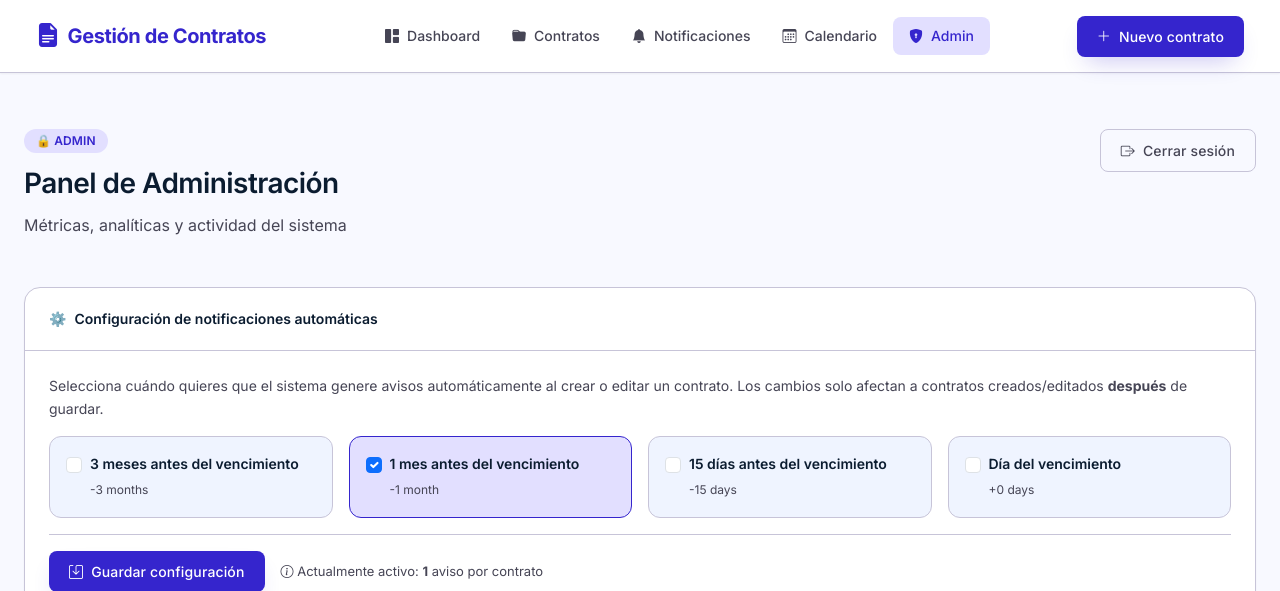
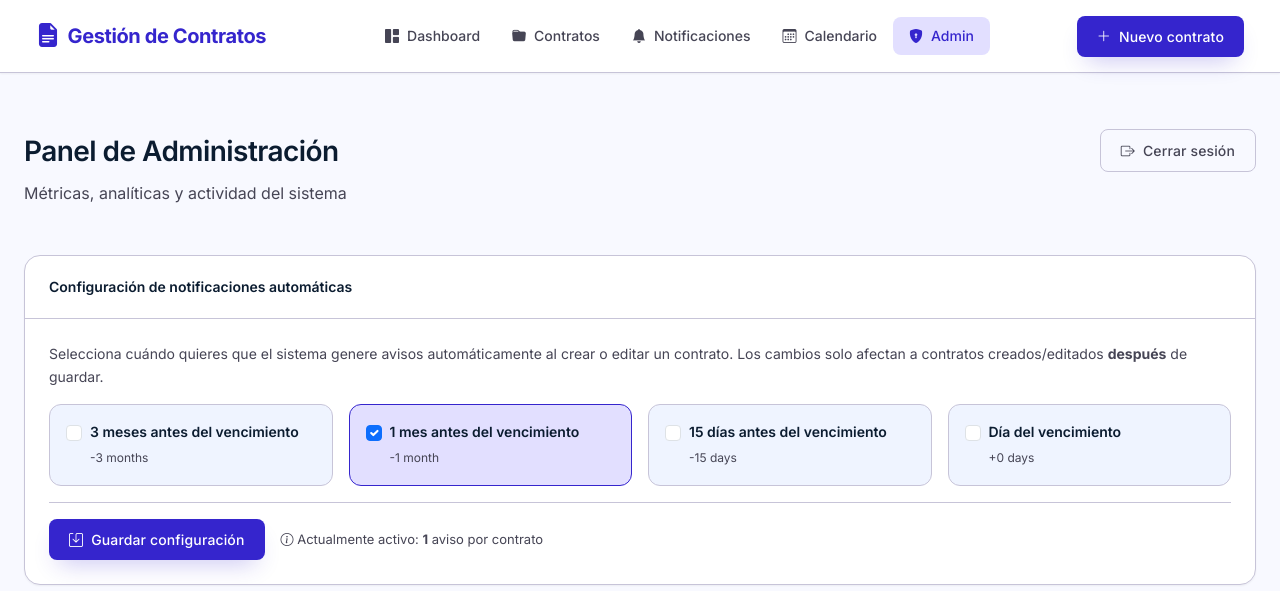
Before and after one commit to Vagatta/gestion_contratos_gesergas, a PHP site: page /admin.php in a window 1280 px wide. Shown: the top 591 px of the page. Run offline with PHP 8.4, Linux system fonts and the light colour scheme; the visitor is signed in with stand-in values (Sample User, id 1); data comes from the database, SQL or seed files in the repository; data that the repository does not hold is empty.

Commit message:
refactor(admin): remove all emoji icons from headers and login form

```diff
--- a/public/admin.php
+++ b/public/admin.php
@@ -33,9 +33,6 @@ if (empty($_SESSION['admin_ok'])):
 <div class="d-flex justify-content-center align-items-center" style="min-height: 60vh;">
   <div class="card" style="max-width: 420px; width: 100%;">
     <div class="card-body" style="padding: 2.5rem;">
-      <div style="width: 64px; height: 64px; background: var(--primary-fixed); border-radius: var(--radius-md); display: flex; align-items: center; justify-content: center; margin: 0 auto 1.5rem; font-size: 2rem; color: var(--primary);">
-        🔒
-      </div>
       <h1 style="font-size: 1.5rem; font-weight: 600; text-align: center; margin-bottom: 0.5rem;">
         Panel de Administración
       </h1>
@@ -179,11 +176,6 @@ $pdfRate = $metrics['total_contracts'] > 0
 <header class="mb-5 pt-4">
   <div class="d-flex justify-content-between align-items-start flex-wrap gap-3">
     <div>
-      <div class="d-flex align-items-center gap-2 mb-2">
-        <span class="badge" style="background: var(--primary-fixed); color: var(--primary);">
-          🔒 ADMIN
-        </span>
-      </div>
       <h1 style="font-size: 1.75rem; font-weight: 600; letter-spacing: -0.02em; color: var(--on-surface); margin-bottom: 0.5rem;">
         Panel de Administración
       </h1>
@@ -208,7 +200,6 @@ $pdfRate = $metrics['total_contracts'] > 0
 <!-- Configuración de notificaciones -->
 <section class="card mb-4">
   <div class="card-header">
-    ⚙️
     <span>Configuración de notificaciones automáticas</span>
   </div>
   <div class="card-body">
@@ -310,7 +301,6 @@ $pdfRate = $metrics['total_contracts'] > 0
   <div class="col-lg-6">
     <div class="card h-100">
       <div class="card-header">
-        🔔
         <span>Desglose de notificaciones pendientes</span>
       </div>
       <div class="card-body">
@@ -348,7 +338,6 @@ $pdfRate = $metrics['total_contracts'] > 0
   <div class="col-lg-6">
     <div class="card h-100">
       <div class="card-header">
-        📊
         <span>Contratos por mes (últimos 12 meses)</span>
       </div>
       <div class="card-body">
@@ -391,7 +380,6 @@ $pdfRate = $metrics['total_contracts'] > 0
   <div class="col-lg-5">
     <div class="card h-100">
       <div class="card-header">
-        🏆
         <span>Top 5 clientes</span>
       </div>
       <div class="table-responsive">
@@ -430,7 +418,6 @@ $pdfRate = $metrics['total_contracts'] > 0
     <div class="card h-100">
       <div class="card-header d-flex justify-content-between align-items-center">
         <div>
-          🔥
           <span>Notificaciones críticas (próximos 15 días)</span>
         </div>
         <a href="notifications.php" style="font-size: 0.875rem;">Ver todas</a>
@@ -477,7 +464,6 @@ $pdfRate = $metrics['total_contracts'] > 0
   <div class="col-lg-4">
     <div class="card h-100">
       <div class="card-header">
-        📈
         <span>Métricas clave</span>
       </div>
       <div class="card-body">
@@ -516,7 +502,6 @@ $pdfRate = $metrics['total_contracts'] > 0
   <div class="col-lg-8">
     <div class="card h-100">
       <div class="card-header">
-        ⏰
         <span>Actividad reciente</span>
       </div>
       <div class="table-responsive">
```
